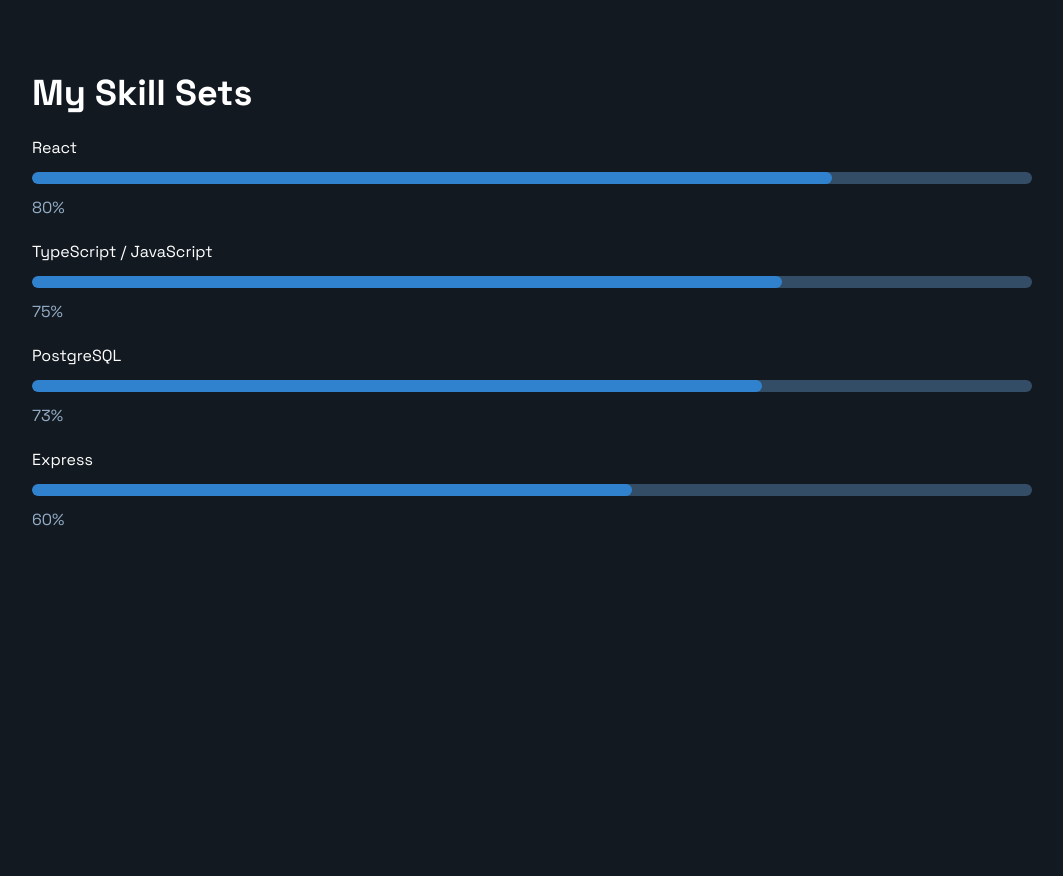
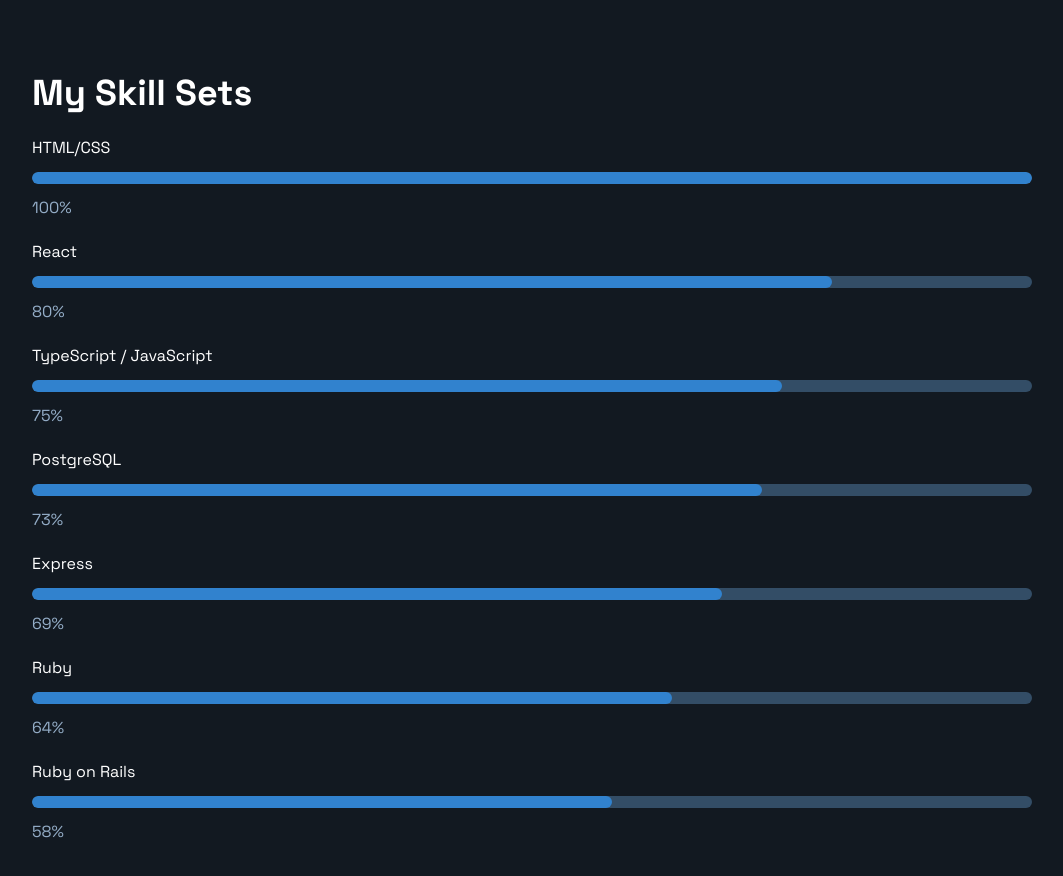
Before and after one commit to DenysHarkavenko/harkavenko_dev, a React (Vite) app: page / in a window 1280 px wide. Shown: the part 1280-2156 px from the top of the page, without its empty margins (108-1171 px from the left). Before the commit the page ends 1872 px from the top, so only its background shows below. Built offline with nearby package versions, Linux system fonts and the light colour scheme.

Commit message:
add sticky header

```diff
--- a/src/components/Main/Skills.tsx
+++ b/src/components/Main/Skills.tsx
@@ -2,10 +2,13 @@
 import SkillProgressbar from './SkillProgressBar'
 
 const skillsData = [
+  { skill: 'HTML/CSS', level: 100 },
   { skill: 'React', level: 80 },
   { skill: 'TypeScript / JavaScript', level: 75 },
   { skill: 'PostgreSQL', level: 73 },
-  { skill: 'Express', level: 60 },
+  { skill: 'Express', level: 69 },
+  { skill: 'Ruby', level: 64 },
+  { skill: 'Ruby on Rails', level: 58 },
 ]
 
 const Skills: React.FC = () => {
--- a/src/components/Navigation/Navigation.tsx
+++ b/src/components/Navigation/Navigation.tsx
@@ -6,7 +6,16 @@
 
 export const Navigation: React.FC = () => {
   return (
-    <Flex as='nav' minW='100%' bg='#121921' h='65px' w='100%'>
+    <Flex
+      as='nav'
+      minW='100%'
+      bg='#121921'
+      h='65px'
+      w='100%'
+      position='sticky'
+      top='0'
+      zIndex='5'
+    >
       <Flex
         w='100%'
         justify='space-between'
```
